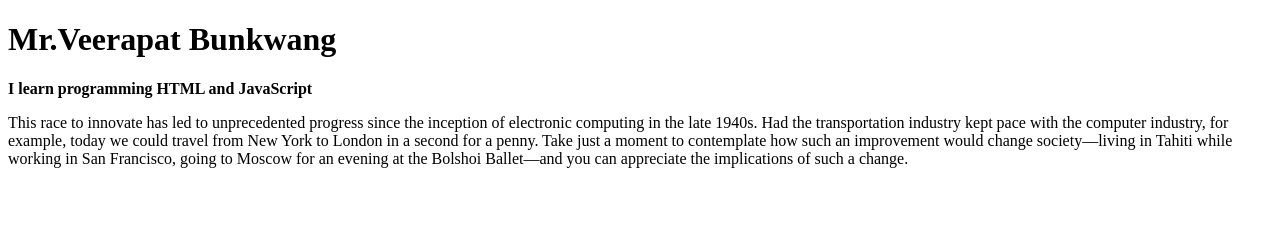
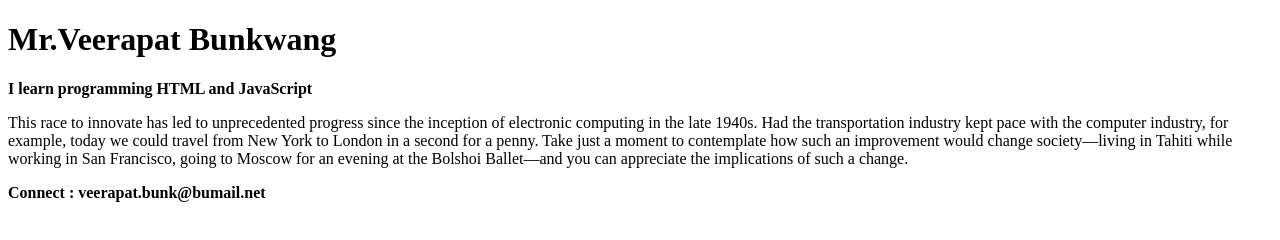
Before and after one commit to 1630902094/veerapat-bunk-project, a plain HTML site: page index.html in a window 1280 px wide. Drawn offline with Linux system fonts and the light colour scheme.

Commit message:
add Connect
add Connect

```diff
--- a/index.html
+++ b/index.html
@@ -16,5 +16,6 @@
         such an improvement would change society—living in Tahiti while working in San
         Francisco, going to Moscow for an evening at the Bolshoi Ballet—and you can
         appreciate the implications of such a change.</p>
+        <p><b>Connect : veerapat.bunk@bumail.net</b></p>
 </body>
 </html>
```
